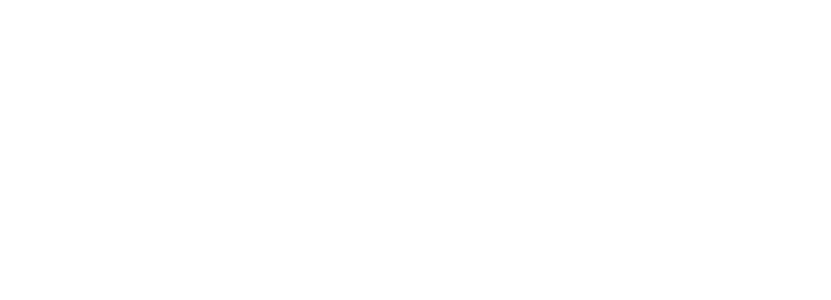
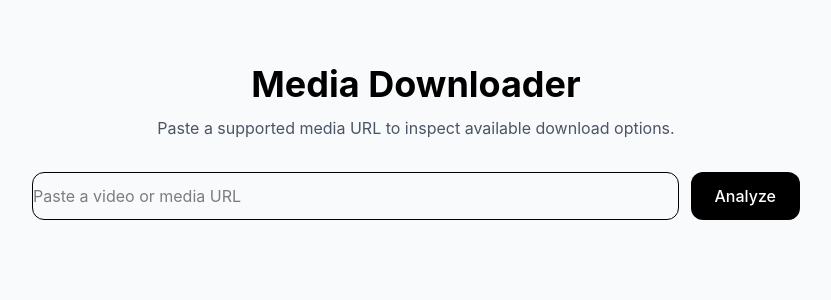
Before and after one commit to BramTechxxvi/movie-downloader-py, a React (Vite) app in the folder frontend/: page / in a window 1280 px wide. Shown: the top 300 px of the page, without its empty margins (224-1055 px from the left). Built offline with nearby package versions, Linux system fonts and the light colour scheme; no server answers.

Commit message:
update app.tsx

```diff
--- a/frontend/src/App.tsx
+++ b/frontend/src/App.tsx
@@ -1,15 +1,11 @@
-import { useState } from 'react'
-import heroImg from './assets/hero.png'
-import reactLogo from './assets/react.svg'
-import viteLogo from './assets/vite.svg'
+import { HomePage } from "./pages/HomePage"
+
+
+
+
 
 function App() {
-  const [count, setCount] = useState(0)
-
-  return (
-    <>
-    </>
-  )
+  return <HomePage />
 }
 
 export default App
```
